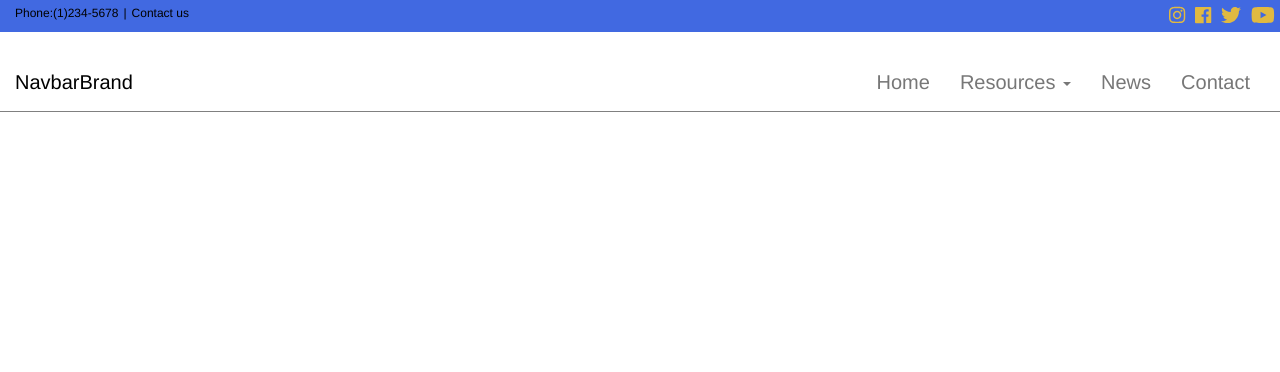
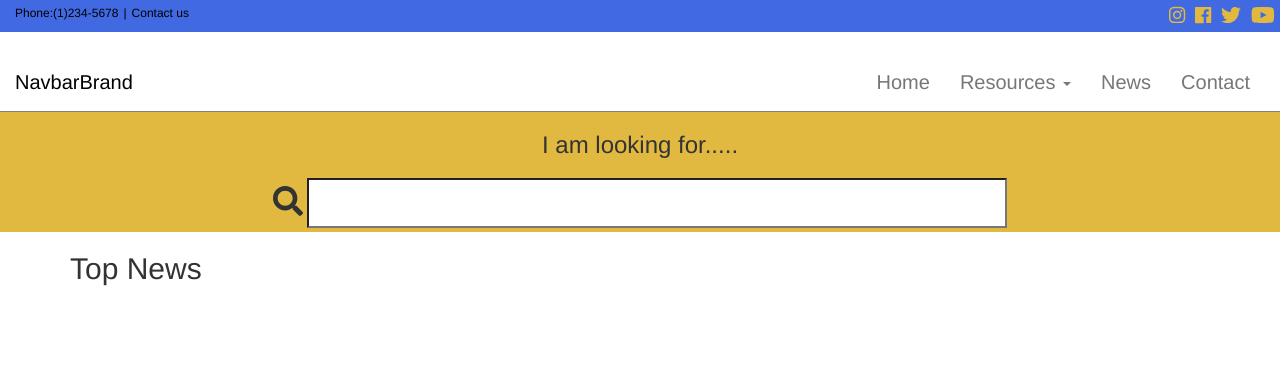
Before and after one commit to agill12/saint_peter_gis, a Django app: page / in a window 1280 px wide. Shown: the top 372 px of the page. Run offline with Django 3.2, Linux system fonts and the light colour scheme; style sheets or scripts are compiled from the project's sources; some libraries are stand-ins or nearby versions.

Commit message:
ADDED SEARCH BAR

```diff
--- a/home/static/home/styles.less
+++ b/home/static/home/styles.less
@@ -49,3 +49,22 @@ margin-bottom:0px
         font-size:20px;
         padding-top: 40px;
     }
+
+
+
+#search-bar{
+   text-align: center;
+    background-color: @secondary-color;
+    height:15vh
+
+}
+#search-field{
+    width:700px;
+    margin-top: 10px;
+    height:50px;
+    font-size: 25px;
+}
+
+.search-icon{
+    font-size: 30px
+}
--- a/home/templates/home/base.html
+++ b/home/templates/home/base.html
@@ -72,6 +72,6 @@
     </div><!-- /.navbar-collapse -->
   </div><!-- /.container-fluid -->
 </nav>
-
+{% block content %} {% endblock %}
 </body>
 </html>
--- a/home/templates/home/index.html
+++ b/home/templates/home/index.html
@@ -1 +1,26 @@
 {% extends 'home/base.html' %}
+{% block content %}
+<div class="row"  id="search-bar">
+    <div class="col-sm-12">
+    <h3>I am looking for.....</h3>
+    </div>
+    <div class="col-sm-12">
+
+
+    <form>
+    <div>
+     <label for="search-field"><i class="fas fa-search search-icon"></i></label>
+    <input type="search" id="search-field">
+
+    </div>
+   </form>
+    </div>
+</div>
+<div class="container">
+    <div class="row">
+        <div class ="col-sm-3">
+            <h2>Top News</h2>
+        </div>
+    </div>
+</div>
+{% endblock %}
```
